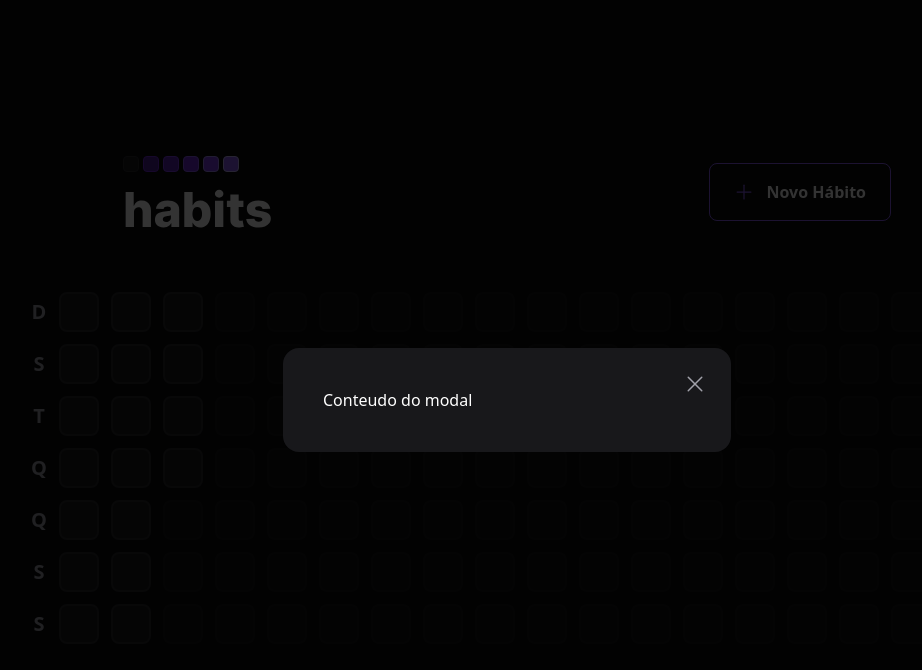
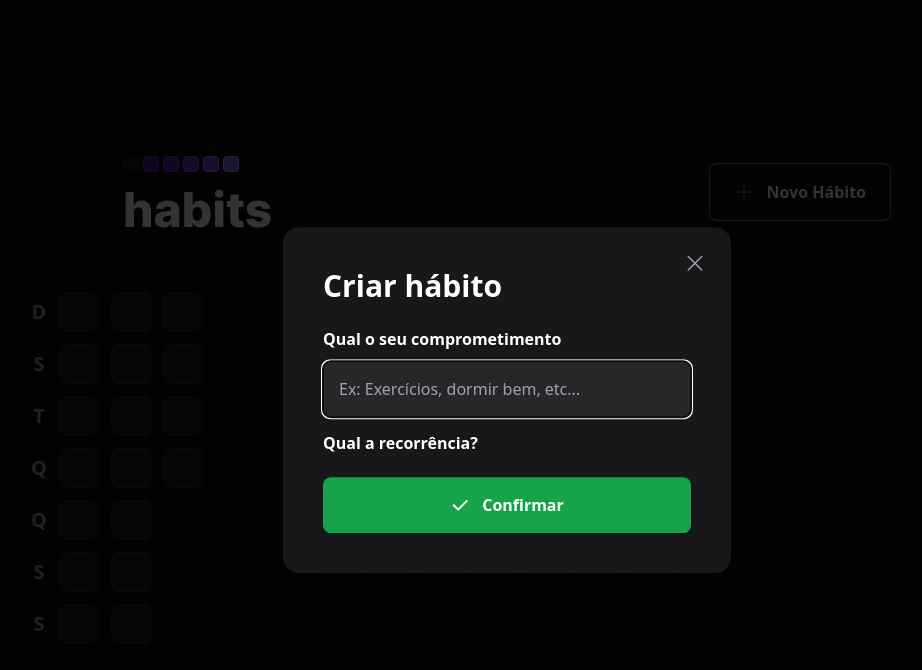
Before and after one commit to kelvinteixeira/NLW-setup-web, a React (Vite) app: page / in a window 1280 px wide. Both pictures are taken after a click on the button "Novo Hábito". Shown: the top 670 px of the page, without its empty margins (133-1055 px from the left). Built offline with nearby package versions, Linux system fonts and the light colour scheme.

Commit message:
feat(NewHabitForm): Criado componente de formulario do modal

```diff
--- a/src/component/Header.tsx
+++ b/src/component/Header.tsx
@@ -1,6 +1,7 @@
 import logoImage from '../assets/logo.svg'
 import { Plus, X } from 'phosphor-react'
 import * as Dialog from '@radix-ui/react-dialog';
+import { NewHabitForm } from './NewHabitForm';
 
 
 export function Header() {
@@ -21,9 +22,12 @@
           <Dialog.Overlay className='w-screen h-screen bg-black/80 fixed inset-0' />
           <Dialog.Content className='absolute p-10 bg-zinc-900 rounded-2xl w-full max-w-md top-1/2 left-1/2 -translate-x-1/2 -translate-y-1/2'>
             <Dialog.Close className='absolute right-6 top-6 text-zinc-400 hover:text-zinc-200'>
-              <X size={24} aria-label="Fechar"/>
+              <X size={24} aria-label="Fechar" />
             </Dialog.Close>
-            Conteudo do modal
+            <Dialog.Title className='text-3xl leading-tight font-extrabold'>
+              Criar hábito
+            </Dialog.Title>
+            <NewHabitForm />
           </Dialog.Content>
         </Dialog.Portal>
       </Dialog.Root>
--- /dev/null
+++ b/src/component/NewHabitForm.tsx
@@ -0,0 +1,31 @@
+import { Check } from "phosphor-react";
+
+export function NewHabitForm() {
+  return (
+    <form className="w-full flex flex-col mt-6">
+      <label htmlFor="title" className="font-semibold leading-tight" >
+        Qual o seu comprometimento
+      </label>
+
+      <input
+        type="text"
+        id="title"
+        placeholder="Ex: Exercícios, dormir bem, etc..."
+        className="p-4 rounded-lg mt-3 bg-zinc-800 text-white placeholder:text-zinc-400"
+        autoFocus
+      />
+
+      <label htmlFor="" className="font-semibold leading-tight mt-4">
+        Qual a recorrência?
+      </label>
+
+      <button
+        type="submit"
+         className="mt-6 rounded-lg p-4 gap-3 flex items-center justify-center font-semibold bg-green-600 hover:bg-green-500"
+      >
+        <Check size={20} weight="bold" />
+        Confirmar
+      </button>
+    </form>
+  )
+}
```
